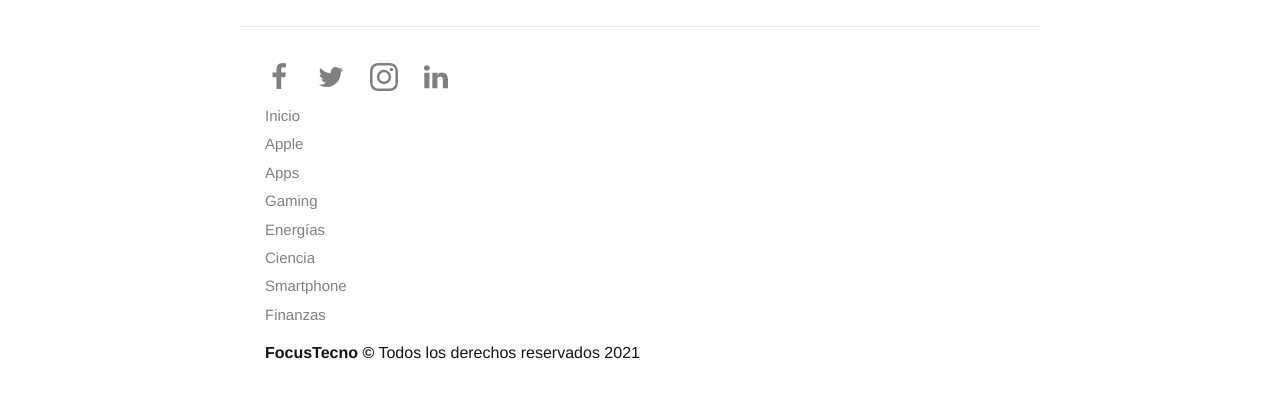
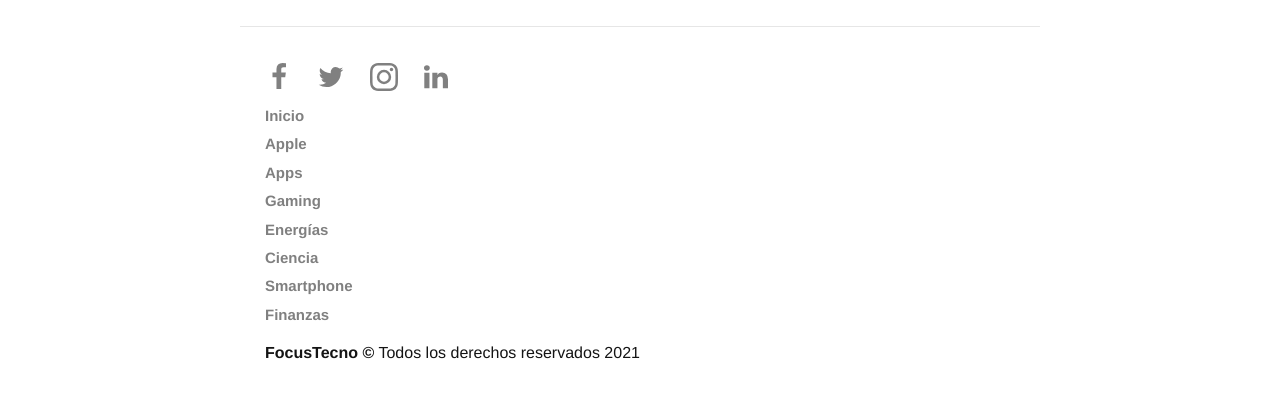
Before and after one commit to Focustecno/incredible-parsley, a Jekyll site: the page built from pages/about-1.md, in a window 1280 px wide. Shown: the part 413-811 px from the top of the page. Built offline with Jekyll 4.4.1, drawn with Linux system fonts in a browser that asks for light colours; some web fonts are replaced; comment, search, counter and statistics services are not loaded.

Commit message:
Update links.html

```diff
--- a/_includes/links.html
+++ b/_includes/links.html
@@ -2,7 +2,7 @@
   {% for item in site.menu %}
     {% if item.title and item.url %}
       <li>
-        <a href="{{ site.url }}{{ site.baseurl }}{{ item.url }}">{{ item.title }}</a>
+        <a style="font-weight: bold;" href="{{ site.url }}{{ site.baseurl }}{{ item.url }}">{{ item.title }}</a>
       </li>
     {% endif %}
   {% endfor %}
```
